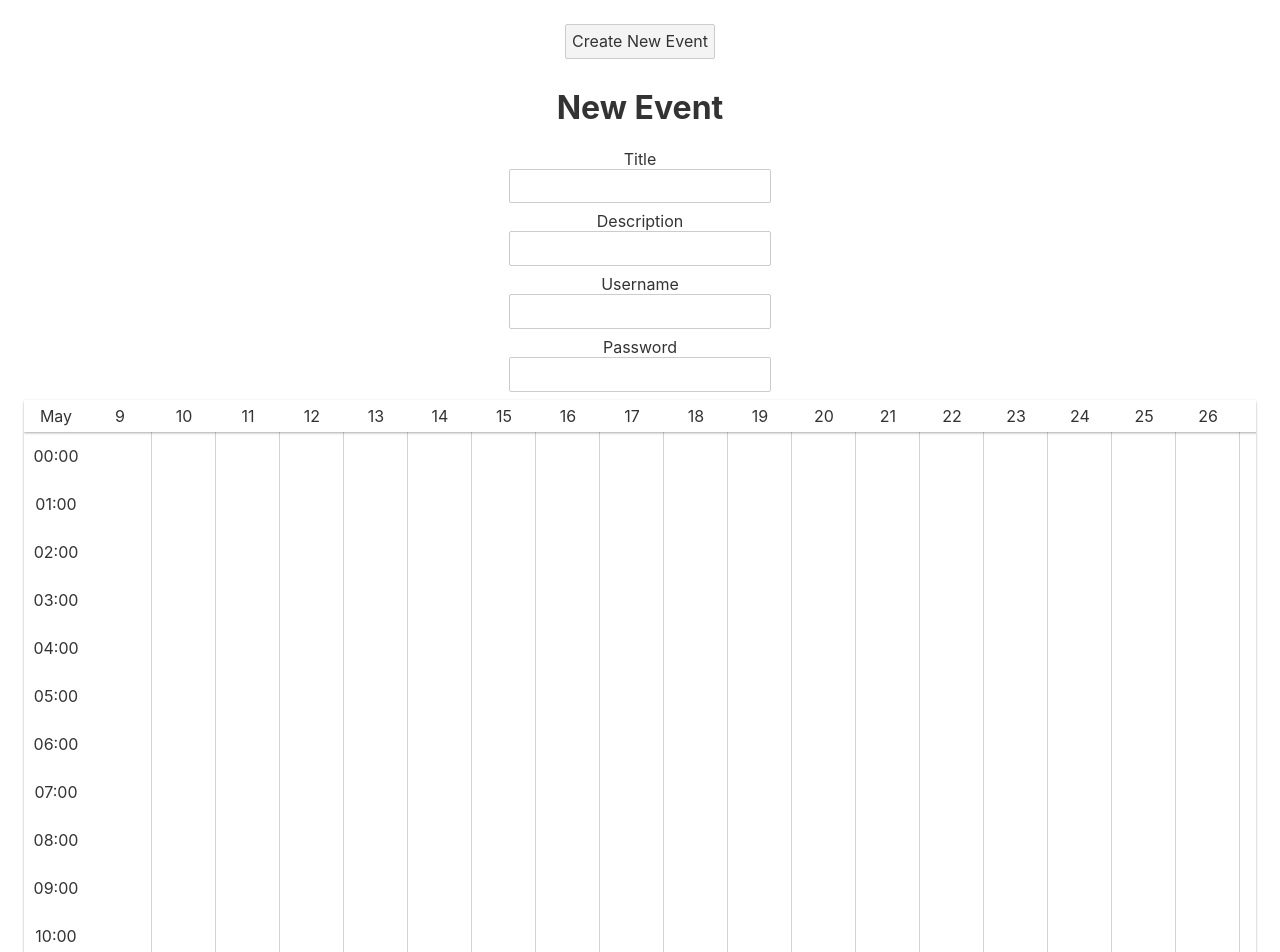
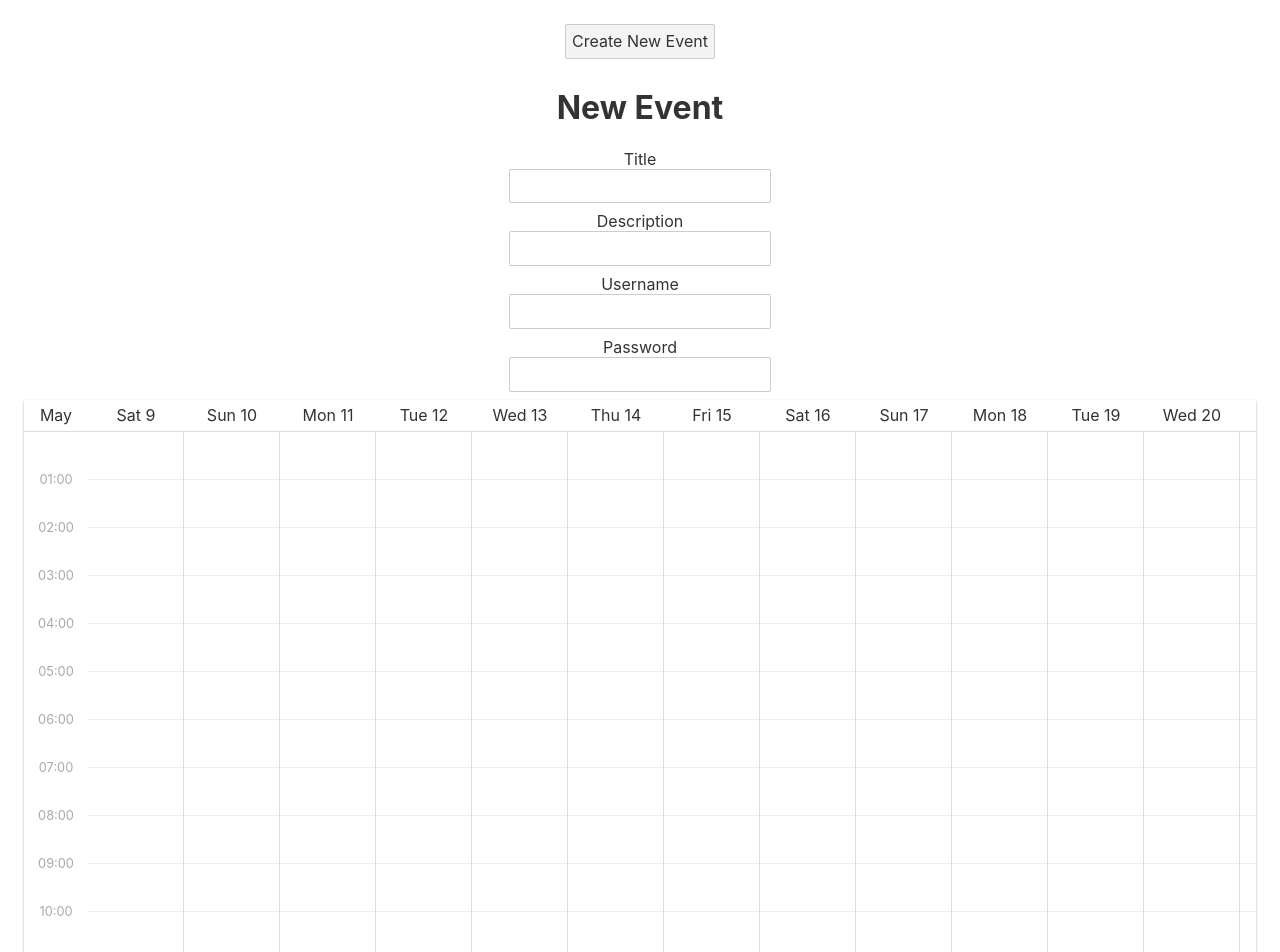
Before and after one commit to bryanmylee/meetwhen-ui, a Svelte app: page / in a window 1280 px wide. Shown: the top 952 px of the page. Built offline with nearby package versions, Linux system fonts and the light colour scheme.

Commit message:
Clean up style of component

```diff
--- a/src/components/SchedulePicker.svelte
+++ b/src/components/SchedulePicker.svelte
@@ -6,39 +6,48 @@
   const midnight = dayjs().startOf('day');
   let numDays = 60;
   const dates = Array.from(Array(numDays).keys()).map((inc) => today.add(inc, 'day'));
-  const times = Array.from(Array(24).keys()).map((inc) => midnight.add(inc, 'hour'));
+  const times = Array.from(Array(24).keys()).map((inc) => midnight.add(inc + 1, 'hour'));
 </script>
 
 <div id="picker">
-  <div id="header-row">
+  <div id="picker-header-row">
     <div id="month-label">
-      May
+      {today.format('MMM')}
     </div>
     {#each dates as date}
-      <div class="cell">
-        {date.format('D')}
+      <div class="cell header-row__cell">
+        {date.format('ddd D')}
       </div>
     {/each}
   </div>
-  <div id="main-area">
-    <div id="time-col">
+  <div id="picker-body">
+    <div id="index-col">
       {#each times as time}
-        <div class="cell">
+        <div class="cell index-col__cell">
           {time.format('HH:mm')}
         </div>
       {/each}
     </div>
-    {#each dates as date}
-      <div class="col">
-        {#each times as time}
-          <div class="cell"></div>
-        {/each}
-      </div>
-    {/each}
+    <div id="main-area">
+      {#each dates as date}
+        <div class="col">
+          {#each times as time}
+            <div class="cell main-area__cell"></div>
+          {/each}
+        </div>
+      {/each}
+    </div>
   </div>
 </div>
 
 <style>
+  :root {
+    --index-col-width: 4rem;
+    --header-row-height: 2rem;
+    --col-width: 6rem;
+    --row-height: 3rem;
+  }
+
   #picker {
     display: flex;
     flex-direction: column;
@@ -56,41 +65,65 @@
     display: flex;
     justify-content: center;
     align-items: center;
-    width: 4em;
+    width: var(--index-col-width);
     background-color: white;
   }
 
-  #header-row {
+  #picker-header-row {
     position: sticky;
     top: 0;
     z-index: 10;
     display: flex;
     flex-direction: row;
     width: fit-content;
-    min-height: 2em;
+    min-height: var(--header-row-height);
     box-sizing: border-box;
-    box-shadow: 0 1px 3px rgba(0,0,0,0.12), 0 1px 2px rgba(0,0,0,0.24);
+    border-bottom: 1px #dddddd solid;
     background-color: white;
   }
 
-  #header-row > .cell {
-    min-width: 4em;
-    min-height: 2em;
+  .header-row__cell {
+    width: var(--col-width);
   }
 
-  #time-col {
+  #picker-body {
+    display: flex;
+    flex-direction: row;
+    width: fit-content;
+  }
+
+  #index-col {
     position: sticky;
     left: 0;
     display: flex;
     flex-direction: column;
-    width: 4em;
+    width: var(--index-col-width);
+    height: fit-content;
     background-color: white;
+  }
+
+  .index-col__cell {
+    margin-top: calc(var(--row-height) * 0.5);
+    min-height: var(--row-height);
+    font-size: 0.8rem;
+    color: #aaaaaa;
+  }
+
+  .index-col__cell ~ .index-col__cell {
+    margin-top: 0;
   }
 
   #main-area {
     display: flex;
     flex-direction: row;
     width: fit-content;
+    height: fit-content;
+  }
+
+  .main-area__cell {
+    min-height: var(--row-height);
+    box-sizing: border-box;
+    border-bottom: 1px #eeeeee solid;
   }
 
   .cell {
@@ -98,12 +131,11 @@
     display: flex;
     justify-content: center;
     align-items: center;
-    min-height: 3em;
   }
 
   .col {
-    min-width: 4em;
+    min-width: var(--col-width);
     box-sizing: border-box;
-    border-right: 1px lightgrey solid;
+    border-right: 1px #dddddd solid;
   }
 </style>
```
